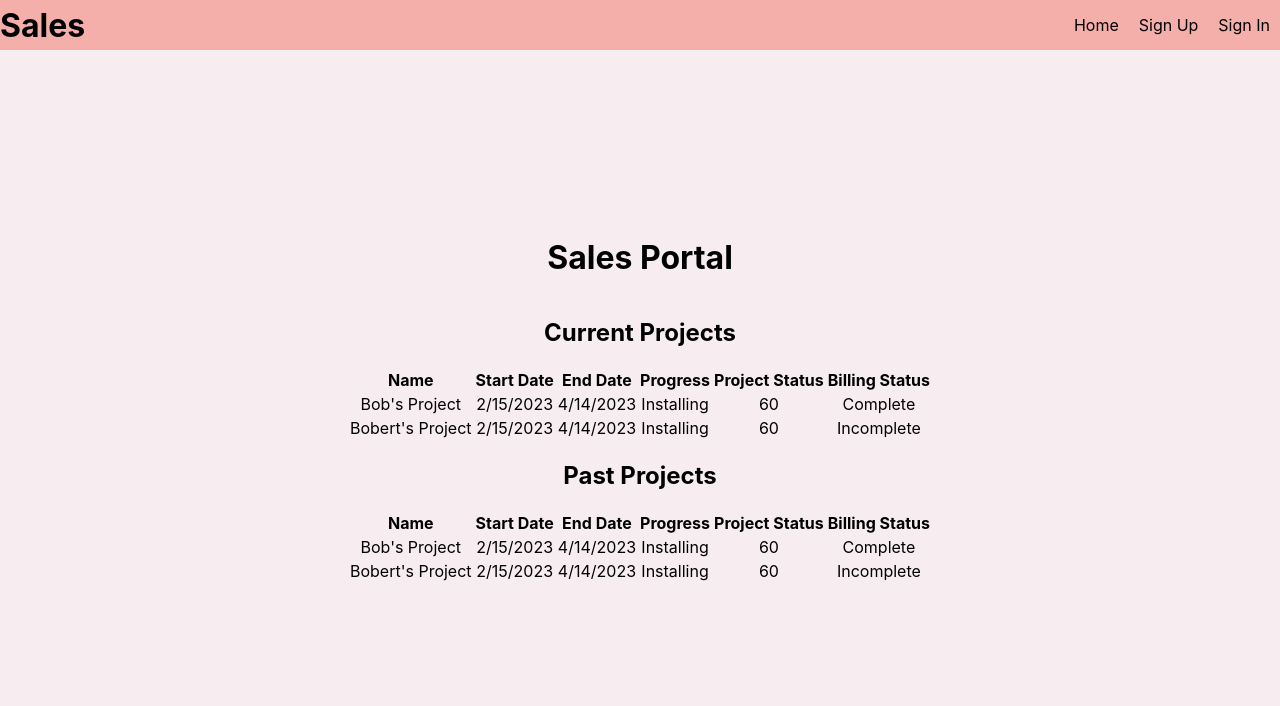
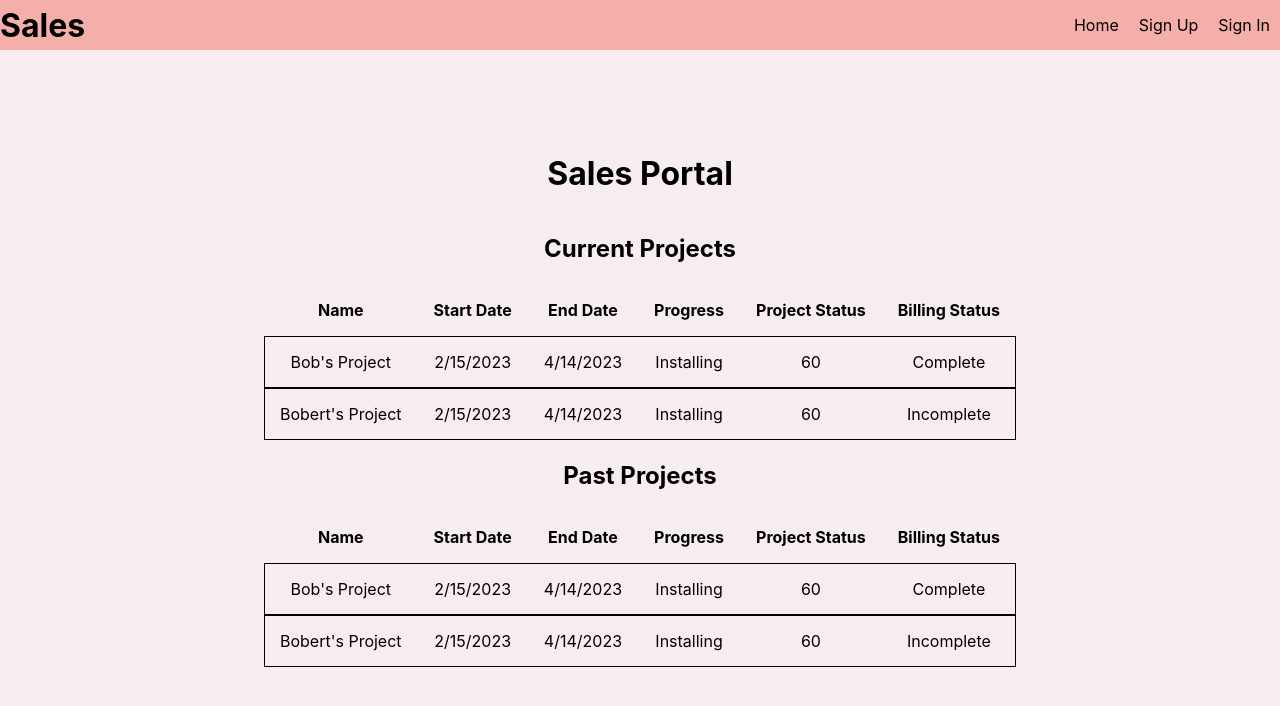
Before and after one commit to AidanGio/Dynamic-Ducks, a React (Create React App) app in the folder frontend/: page /salesportal in a window 1280 px wide. Shown: the top 706 px of the page. Built offline with nearby package versions, Linux system fonts and the light colour scheme.

Commit message:
Added styling to the sales project table rows

```diff
--- a/frontend/src/pages/SalesPortal.js
+++ b/frontend/src/pages/SalesPortal.js
@@ -1,5 +1,6 @@
 import React from "react";
 import SalesLayout from "../layouts/SalesLayout";
+import "./styles.scss"
 
 // dummy projects for visual purposes, need to use projects from the database
 const dummyProjects = [
@@ -8,7 +9,9 @@ const dummyProjects = [
 ];
 function ProjectRow({project}){
   return (
-    <tr>
+    <tr style={{
+      boxShadow: "0px 0px 0px 1px rgb(0, 0, 0)",
+      }}>
       <td>{project.name}</td>
       <td>{project.startDate}</td>
       <td>{project.endDate}</td>
--- a/frontend/src/pages/styles.scss
+++ b/frontend/src/pages/styles.scss
@@ -73,3 +73,7 @@ body {
   padding: 5px 10px;
   text-transform: uppercase;
 }
+
+th, td {
+  padding: 15px;
+}
```
